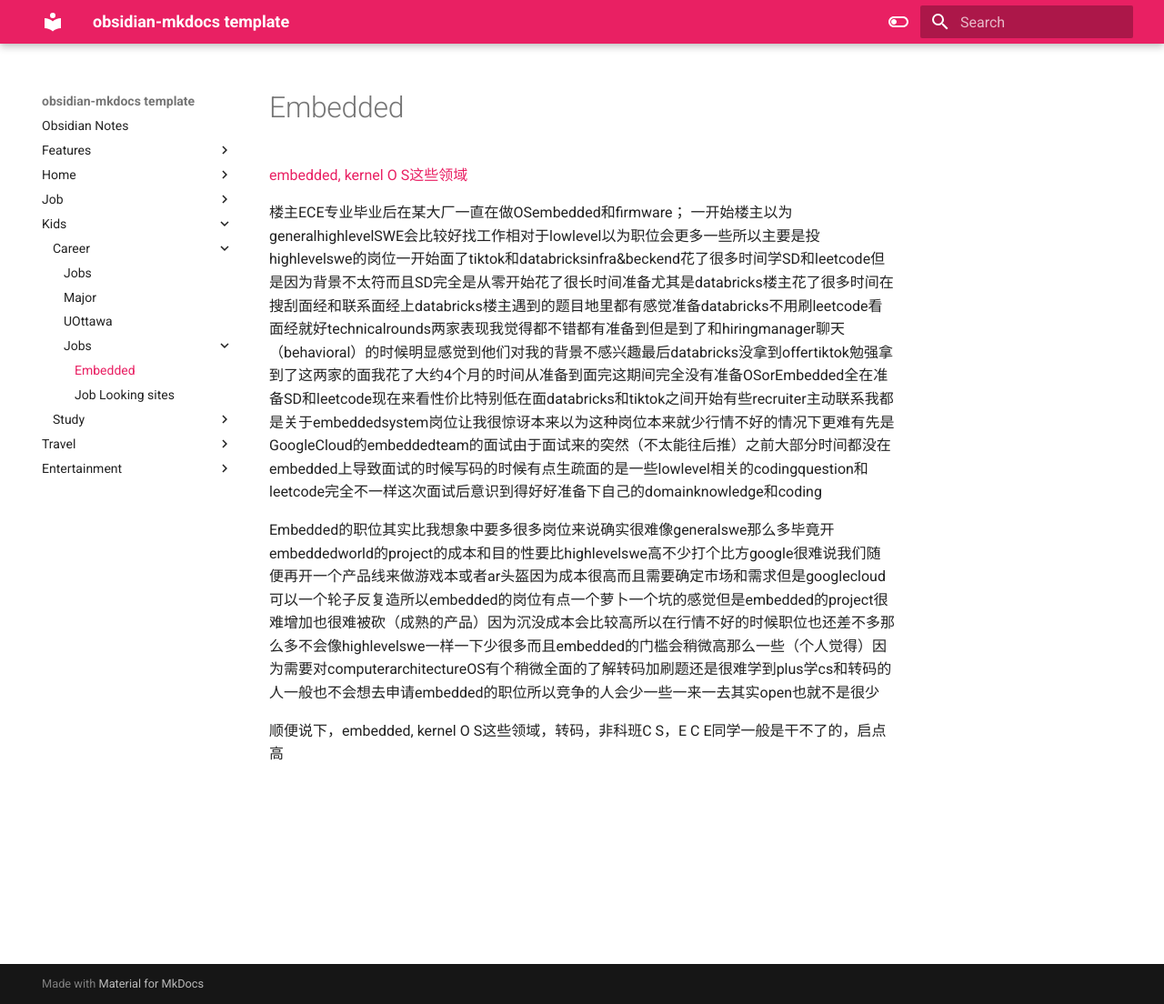
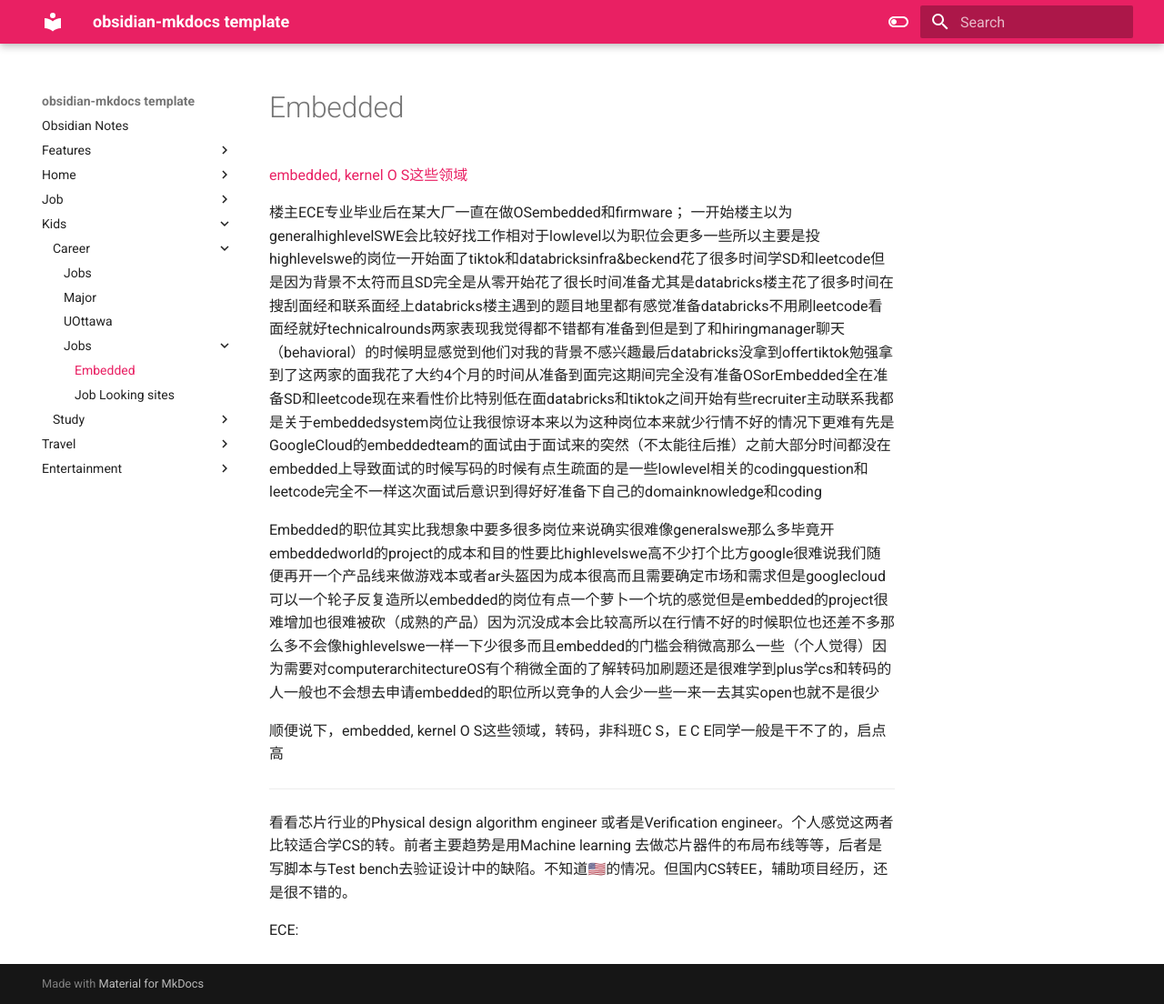
Before and after one commit to macsymgit/obsidian, an MkDocs documentation site: the page built from docs/Kids/Career/Jobs/Embedded.md, in a window 1280 px wide and 1104 px high. Shown: the whole window at 91% size. Built offline with MkDocs 1.6.1 and Material for MkDocs 9.7.7, drawn with Linux system fonts in a browser that asks for light colours.

Commit message:
vault backup: 2023-11-11 11:34:13

```diff
--- a/docs/Kids/Career/Jobs/Embedded.md
+++ b/docs/Kids/Career/Jobs/Embedded.md
@@ -7,3 +7,9 @@
 
 
 顺便说下，embedded, kernel O S这些领域，转码，非科班C S，E C E同学一般是干不了的，启点高
+
+---
+
+看看芯片行业的Physical design algorithm engineer 或者是Verification engineer。个人感觉这两者比较适合学CS的转。前者主要趋势是用Machine learning 去做芯片器件的布局布线等等，后者是写脚本与Test bench去验证设计中的缺陷。不知道🇺🇸的情况。但国内CS转EE，辅助项目经历，还是很不错的。
+
+ECE:
```
Also changed, not shown: docs/Kids/Career/Jobs.md (+3 -0 lines), 1 other file.
